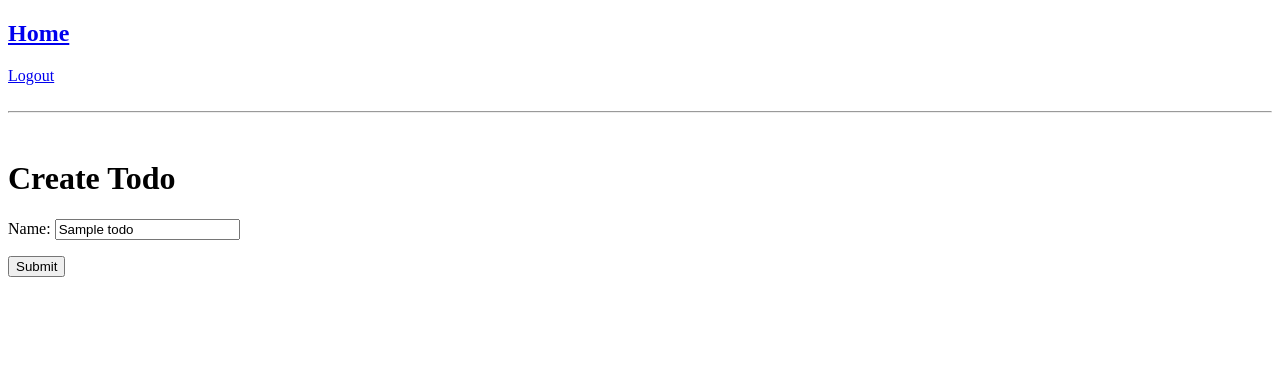
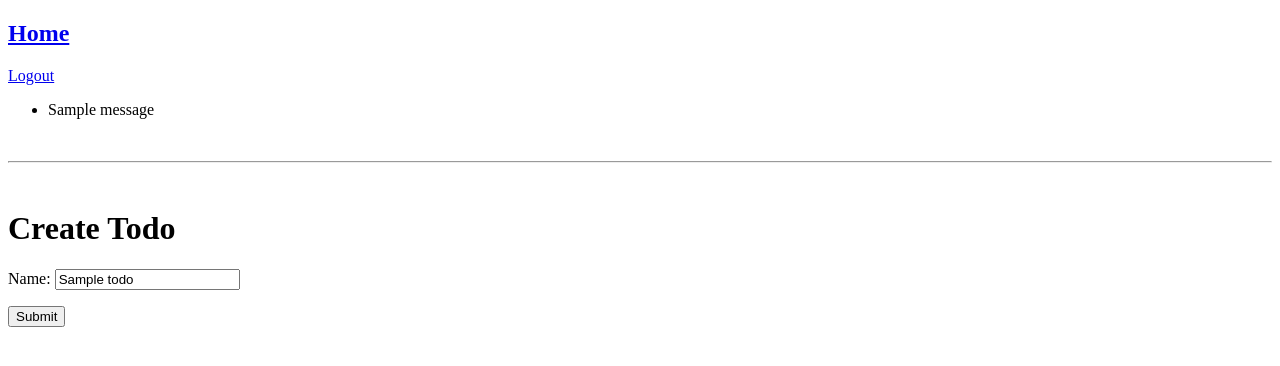
Before and after one commit to dev-langesh/django-todo, a Django app: page /edit/1 in a window 1280 px wide. Shown: the top 366 px of the page. Run offline with Django 4.2, Linux system fonts and the light colour scheme; a user stored in the database is signed in; tables that the repository leaves empty hold one stand-in row (values such as "Sample post"); one stand-in notice (Sample message) is shown.

Commit message:
flash message

```diff
--- a/base/views.py
+++ b/base/views.py
@@ -4,6 +4,7 @@ from .forms import TodoForm
 from django.contrib.auth.models import User
 from django.contrib.auth import login , authenticate , logout
 from django.contrib.auth.decorators import login_required
+from django.contrib import messages
 
 # Create your views here.
 
@@ -21,13 +22,16 @@ def loginUser(request):
     try:
         user = User.objects.get(username = username)
     except :
-        return HttpResponse("User not found")
+        messages.error(request,"User not found")
 
     user = authenticate(request,username=username,password=password)
 
     if user is not None:
         login(request,user)
         return redirect('home')
+
+    else :
+        messages.error(request,"Invalid credentials")
 
    return render(request,'base/login.html')
 
--- a/templates/navbar.html
+++ b/templates/navbar.html
@@ -9,6 +9,16 @@
   <a href="{% url 'login' %}">Login</a>
 
   {% endif %}
+
+  <ul>
+    {% for message in messages %}
+
+    <li {% if message.tags %} class="{{message.tags}}" {% endif %}>
+      {{message}}
+    </li>
+
+    {% endfor %}
+  </ul>
 </header>
 
 <br />
```
